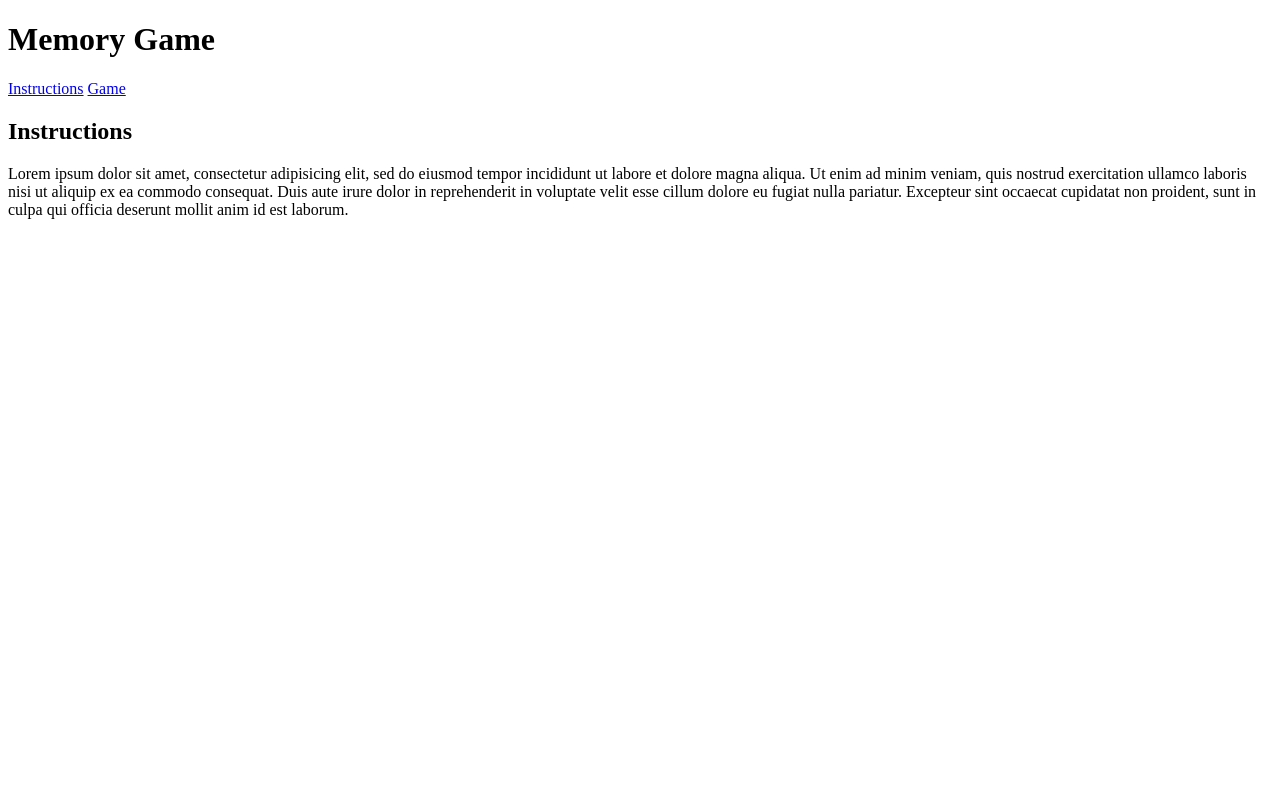
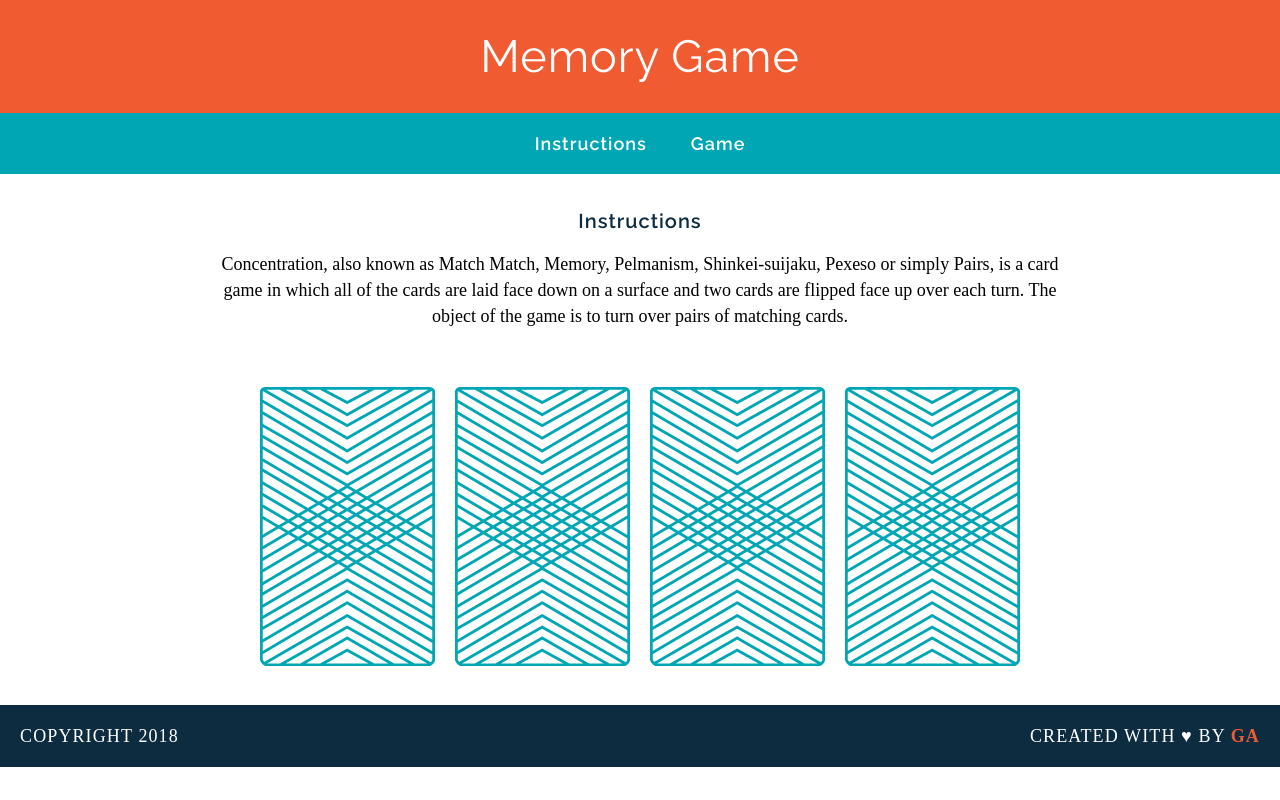
Before and after one commit to micaelsbno/wdi-fundamentals-memorygame, a plain HTML site: page index.html in a window 1280 px wide. Drawn offline with Linux system fonts and the light colour scheme; a web font is replaced by a local one.

Commit message:
Added js folder

```diff
--- /dev/null
+++ b/css/style.css
@@ -0,0 +1,88 @@
+h1, h2, a {
+	font-family: "Raleway", sans-serif;
+	letter-spacing: 1px;
+}
+
+h1 {
+	font-weight: 400;
+	font-size: 45px;
+	margin: 0;
+}
+
+h2 {
+	color: #0D2C40;
+	font-weight: 600;
+	font-size: 20px;
+}
+
+p {
+	font-family: "Droid Serif", serif;
+	line-height: 26px;
+	font-size: 18px;
+}
+
+a {
+	text-decoration: none;
+	font-weight: 600;
+	font-size: 18px;
+	margin: 0 20px;
+	color: #FFFFFF;
+	border-bottom: 2px solid transparent;
+}
+
+a::hover {
+	border-bottom: 2px solid white;
+}
+
+body {
+	text-align: center;
+	margin: 0;
+}
+
+header {
+	background-color: #F15B31;
+	color: #FFFFFF;
+	padding: 30px 20px;
+}
+
+nav {
+	background-color: #00A6B3;
+	padding: 20px 0;
+}
+
+main {
+	width: 850px;
+	margin: 35px auto;
+}
+
+img {
+	margin: 40px 8px 0 8px;
+}
+
+footer {
+	text-transform: uppercase;
+	padding: 0 20px;
+	background-color: #0D2C40;
+	color: white;
+	font-size: 14px;
+	letter-spacing: 0.08em;
+	font-weight: 500;
+}
+
+.copyright {
+	float: left;
+}
+
+.clearfix::after {
+    content: "";
+    clear: both;
+    display: table;
+}
+.message {
+	float: right;
+}
+
+.name {
+	color: #F15B31;
+	font-weight: 700;
+}
--- a/index.html
+++ b/index.html
@@ -1,17 +1,39 @@
 <!DOCTYPE html>
 <html>
 <head>
+
 	<title>Memory Card Game</title>
+	<link rel="stylesheet" type="text/css" href="css/style.css">
+	<link href="https://fonts.googleapis.com/css?family=Droid+Serif|Raleway:400,500,600,700" rel="stylesheet">
+
 </head>
+
 <body>
-	<h1>Memory Game</h1>
-	<a href="#">Instructions</a> <a href="#">Game</a>
-	<h2>Instructions</h2>
-	<p>Lorem ipsum dolor sit amet, consectetur adipisicing elit, sed do eiusmod
-	tempor incididunt ut labore et dolore magna aliqua. Ut enim ad minim veniam,
-	quis nostrud exercitation ullamco laboris nisi ut aliquip ex ea commodo
-	consequat. Duis aute irure dolor in reprehenderit in voluptate velit esse
-	cillum dolore eu fugiat nulla pariatur. Excepteur sint occaecat cupidatat non
-	proident, sunt in culpa qui officia deserunt mollit anim id est laborum.</p>
+	<header>
+		<h1>Memory Game</h1>
+	</header>
+
+	<nav>
+		<a href="#Instructions">Instructions</a> <a href="#game">Game</a>
+	</nav>
+
+	<main>
+		<h2 id="Instructions">Instructions</h2>
+		<p>Concentration, also known as Match Match, Memory, Pelmanism, Shinkei-suijaku, Pexeso or simply Pairs, is a card game in which all of the cards are laid face down on a surface and two cards are flipped face up over each turn. The object of the game is to turn over pairs of matching cards.</p>
+
+		<div id="game">
+			<img src="images/back.png" alt="Queen of Diamonds">
+			<img src="images/back.png" alt="Queen of Hearts">
+			<img src="images/back.png" alt="King of Diamonds">
+			<img src="images/back.png" alt="King of Hearts">
+		</div>
+	</main>
+
+	<footer class="clearfix">
+		<p class="copyright">Copyright 2018</p>
+		<p class="message">Created with &hearts; by <span class="name">GA</span></p>
+	</footer>
+
 </body>
+
 </html>
```
Also changed, not shown: images/back.png (added), images/king-of-diamonds.png (added), images/king-of-hearts.png (added), images/queen-of-diamonds.png (added), images/queen-of-hearts.png (added), js/main.js (added).
